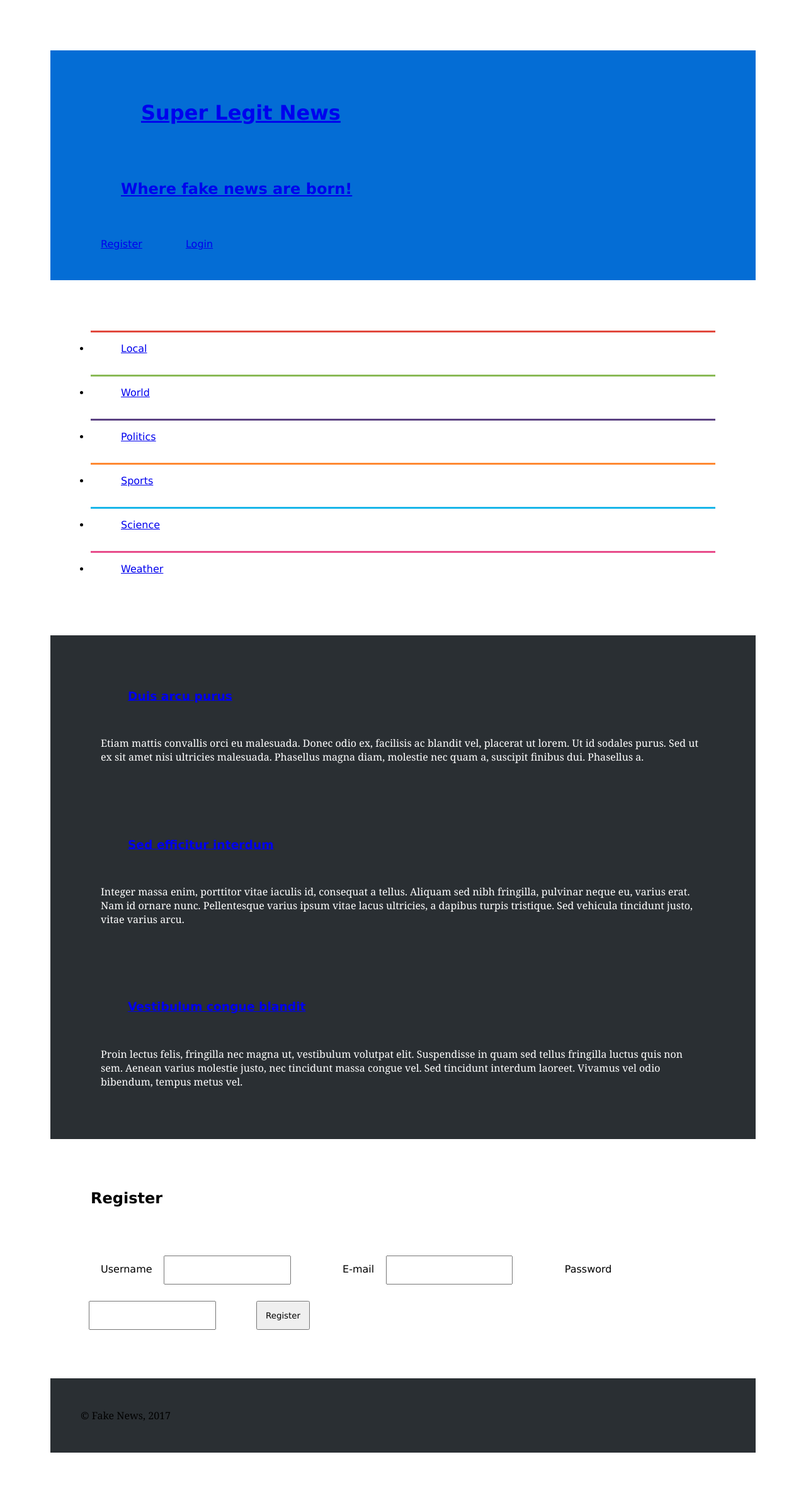
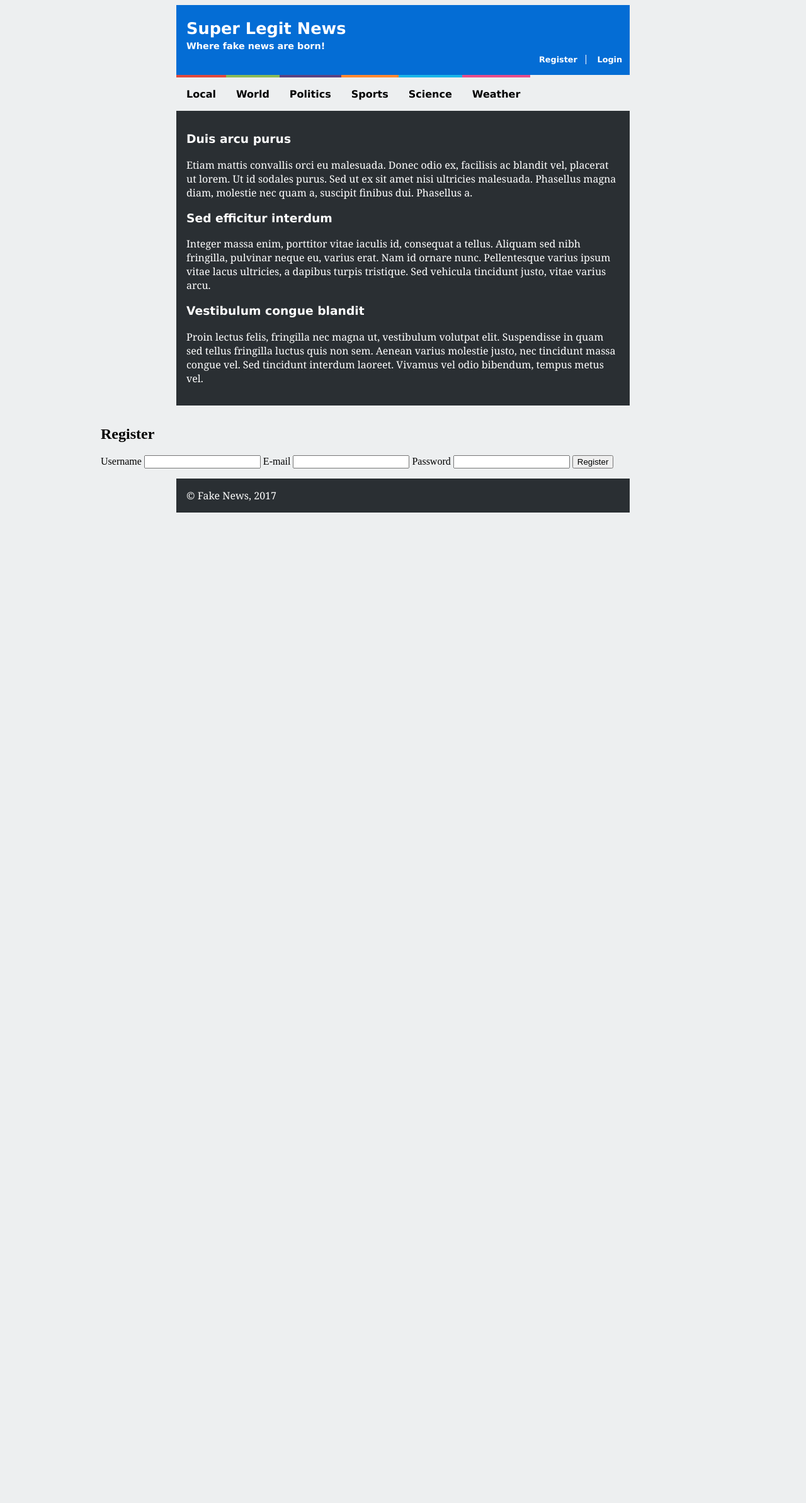
Before and after one commit to jbrandao99/LTW, a PHP site: page /register.html in a window 1280 px wide. Shown: the whole page at 63% size. After the commit the page ends 814 px from the top, so only its background shows below. Run offline with PHP 8.4, Linux system fonts and the light colour scheme.

Commit message:
a few alterations

```diff
--- /dev/null
+++ b/Aulas Práticas/Aula 2/ex1/layout.css
@@ -0,0 +1,10 @@
+body {
+  width: 60em;
+  background-color: #edeff0;
+  margin-left: auto;
+  margin-right: auto;
+}
+
+nav#menu ul {
+  display: flex;
+}
--- a/Aulas Práticas/Aula 2/ex1/style.css
+++ b/Aulas Práticas/Aula 2/ex1/style.css
@@ -1,60 +1,203 @@
-* {
+#menu > input,
+#menu > label {
+  display: none;
+}
+
+/* Remove lines from links */
+a {
+  text-decoration: none;
+}
+
+/* Fonts */
+header,
+h1 a,
+ul {
   font-family: Verdana, Geneva, Tahoma, sans-serif;
-  margin: 1em;
-  padding: 1em;
 }
 
 p {
   font-family: Georgia, "Times New Roman", Times, serif;
 }
 
-header {
-  background-color: #046dd5;
+/*
+/////////////////////////
+HEADER
+/////////////////////////
+*/
+
+/* Super Legit News & Register Login */
+body > header > h1 > a,
+#signup > a {
+  color: white;
+  font-size: 0.8em;
+  font-weight: bold;
+}
+
+section#news > header > h1 > a {
   color: white;
 }
 
+body > footer {
+  margin: 0em 7.5em;
+}
+
+body > footer > p {
+  padding: 1em;
+}
+
+/* Where fake news... */
+body > header > h2 > a {
+  color: white;
+  font-size: 0.6em;
+  font-weight: bold;
+}
+
+/* Change space between Super Legit News and Where fake news ... */
+body > header > h1 {
+  height: 1em;
+}
+
+/* BOX of Super Legit News, Where the ..., Register Login*/
+body > header {
+  background-color: #046dd5;
+  border-width: 0em 0em 0.25em 0em;
+  margin: 0em 7.5em;
+  padding: 1em 0em 1em 1em;
+  display: block;
+}
+
+body > header > * {
+  margin: 0px 0px;
+}
+
+#signup {
+  margin-left: 35em;
+}
+
+/* Register box */
+#signup a:first-child {
+  padding: 0em 1em 0em 0em;
+  border: solid white;
+  border-width: 0em 0.1em 0em 0em;
+}
+
+/* Login box */
+#signup a:last-child {
+  padding: 0em 0em 0em 1em;
+}
+
+/*
+/////////////////////////
+MENU
+/////////////////////////
+*/
+
+ul {
+  list-style-type: none;
+  margin-left: 5em;
+  margin-block-start: 0em;
+}
+
+li {
+  border: solid;
+  border-width: 0.3em 0em 0em 0em;
+  padding: 1.05em 1em;
+  text-align: center;
+  font-weight: bold;
+}
+
+ul {
+  margin-bottom: -2em;
+}
+
+li:nth-child(1) {
+  border-top-color: #e1493e;
+}
+
+li:nth-child(2) {
+  border-top-color: #8aba56;
+}
+
+li:nth-child(3) {
+  border-top-color: #5b4282;
+}
+
+li:nth-child(4) {
+  border-top-color: #ff8932;
+}
+
+li:nth-child(5) {
+  border-top-color: #19b6e9;
+}
+
+li:nth-child(6) {
+  border-top-color: #e84c8b;
+  padding-bottom: 0em;
+}
+
+img {
+  width: 79em;
+}
+
+/* Local, World, Politics, ... */
+#menu a {
+  color: black;
+}
+
 #related {
+  padding: 1em;
+  margin: 2em 7.5em;
   background-color: #2a2f33;
+}
+
+#news {
+  margin-top: -2.5em;
+  margin-left: 7.5em;
+  margin-right: 7.5em;
+}
+
+#related * {
   color: white;
 }
 
-section#news footer {
-  background-color: #f4655f;
+#news h1 > a {
+  color: white;
+}
+
+footer * {
   color: white;
 }
 
 footer {
+  background-color: #f4655f;
+  margin-bottom: 1em;
+}
+
+footer > p {
   background-color: #2a2f33;
 }
 
-nav#menu li:nth-child(1) {
-  border-top: 3px solid #e1493e;
+footer a {
+  text-decoration: underline;
 }
 
-nav#menu li:nth-child(2) {
-  border-top: 3px solid #8aba56;
+section#news footer {
+  padding: 1em;
 }
 
-nav#menu li:nth-child(3) {
-  border-top: 3px solid #5b4282;
+section#news header h1 {
+  position: absolute;
+  padding-left: 1em;
+  text-shadow: 3px 3px 3px #2a2f33;
+  margin-right: 60em;
 }
 
-nav#menu li:nth-child(4) {
-  border-top: 3px solid #ff8932;
+section#news article p:first-of-type::first-letter {
+  font-size: 2em;
 }
 
-nav#menu li:nth-child(5) {
-  border-top: 3px solid #19b6e9;
+section#news article p {
+  margin: 1em;
+  line-height: 1.5em;
+  text-align: justify;
 }
-
-nav#menu li:nth-child(6) {
-  border-top: 3px solid #e84c8b;
-}
-
-nav#menu input {
-  display: none;
-}
-
-nav#menu label {
-  display: none;
-}
```
